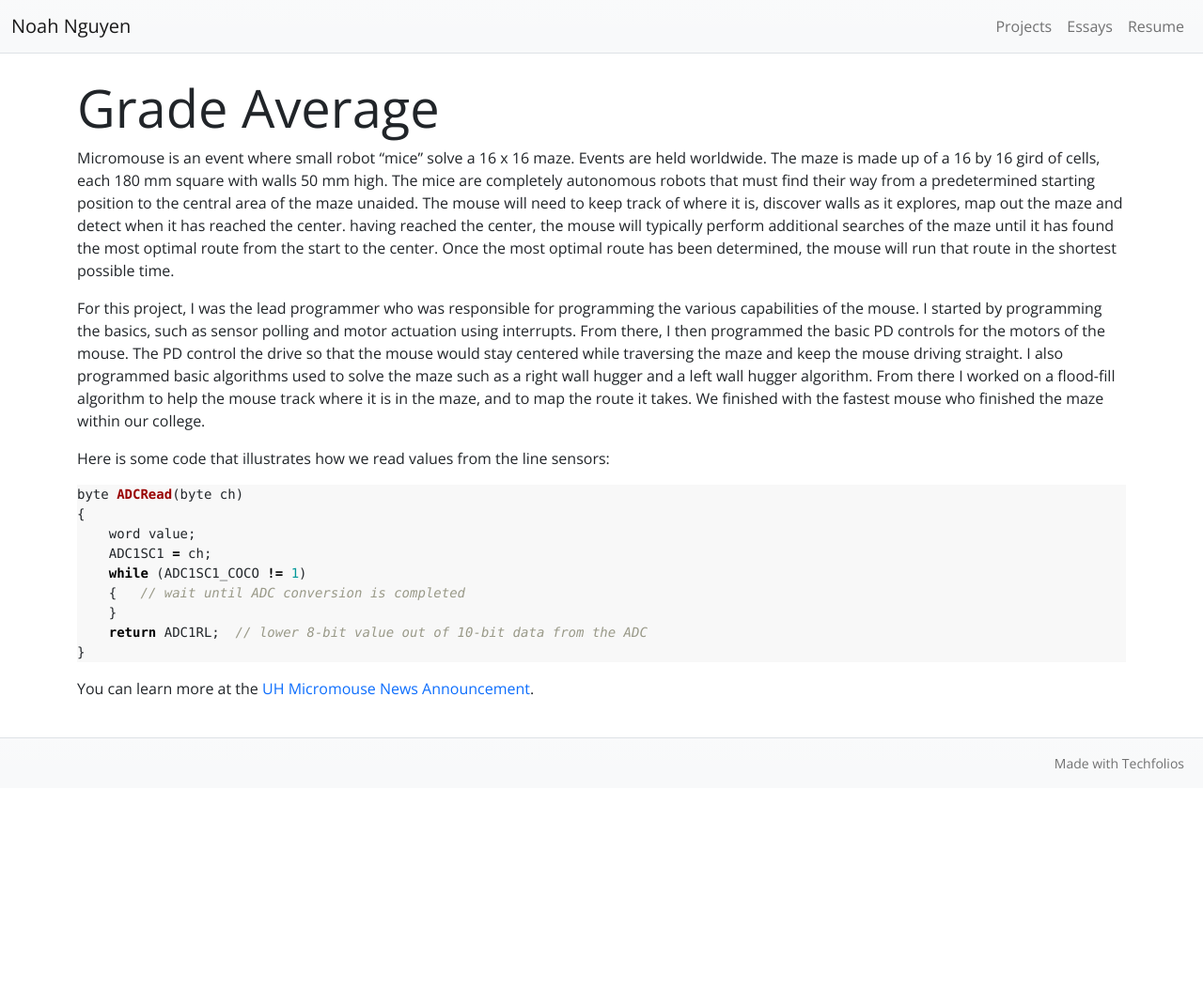
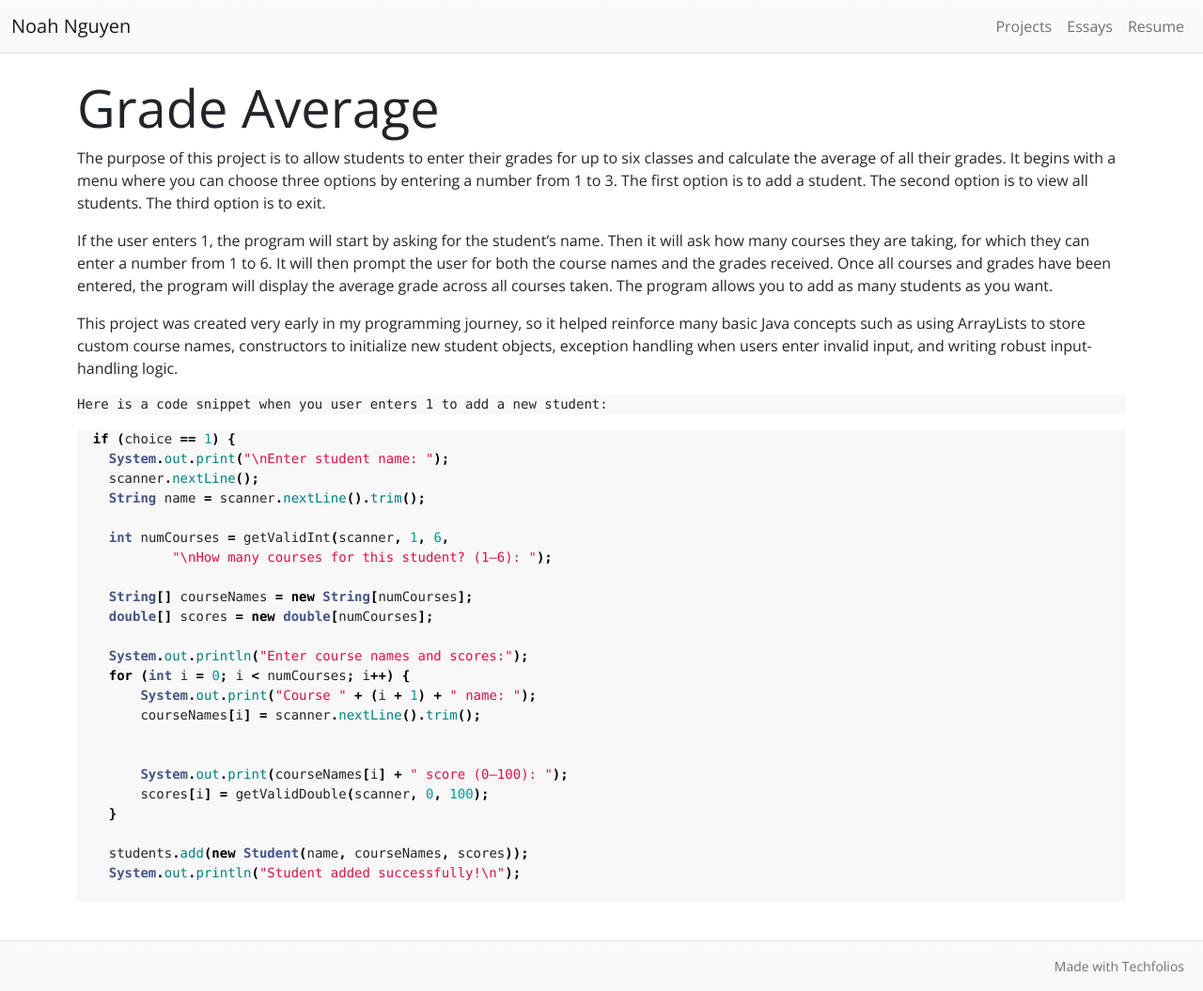
Before and after one commit to NoahNguyenbot/noahnguyenbot.github.io, a Jekyll site: the page built from projects/gradesystem.md, in a window 1280 px wide. Shown: the whole page at 94% size. Built offline with Jekyll 4.4.1, drawn with Linux system fonts in a browser that asks for light colours; before the commit the page ends 900 px from its top, so only the background shows below that.

Commit message:
Update gradesystem.md

````diff
--- a/projects/gradesystem.md
+++ b/projects/gradesystem.md
@@ -11,23 +11,35 @@ summary: "Grade calculator that takes average of all courses taken"
 ---
 
 
+The purpose of this project is to allow students to enter their grades for up to six classes and calculate the average of all their grades. It begins with a menu where you can choose three options by entering a number from 1 to 3. The first option is to add a student. The second option is to view all students. The third option is to exit.
 
-Micromouse is an event where small robot “mice” solve a 16 x 16 maze.  Events are held worldwide.  The maze is made up of a 16 by 16 gird of cells, each 180 mm square with walls 50 mm high.  The mice are completely autonomous robots that must find their way from a predetermined starting position to the central area of the maze unaided.  The mouse will need to keep track of where it is, discover walls as it explores, map out the maze and detect when it has reached the center.  having reached the center, the mouse will typically perform additional searches of the maze until it has found the most optimal route from the start to the center.  Once the most optimal route has been determined, the mouse will run that route in the shortest possible time.
+If the user enters 1, the program will start by asking for the student’s name. Then it will ask how many courses they are taking, for which they can enter a number from 1 to 6. It will then prompt the user for both the course names and the grades received. Once all courses and grades have been entered, the program will display the average grade across all courses taken. The program allows you to add as many students as you want.
 
-For this project, I was the lead programmer who was responsible for programming the various capabilities of the mouse.  I started by programming the basics, such as sensor polling and motor actuation using interrupts.  From there, I then programmed the basic PD controls for the motors of the mouse.  The PD control the drive so that the mouse would stay centered while traversing the maze and keep the mouse driving straight.  I also programmed basic algorithms used to solve the maze such as a right wall hugger and a left wall hugger algorithm.  From there I worked on a flood-fill algorithm to help the mouse track where it is in the maze, and to map the route it takes.  We finished with the fastest mouse who finished the maze within our college.
+This project was created very early in my programming journey, so it helped reinforce many basic Java concepts such as using ArrayLists to store custom course names, constructors to initialize new student objects, exception handling when users enter invalid input, and writing robust input-handling logic.
 
-Here is some code that illustrates how we read values from the line sensors:
+    Here is a code snippet when you user enters 1 to add a new student:
+{% highlight java %}
+  if (choice == 1) {
+    System.out.print("\nEnter student name: ");
+    scanner.nextLine();
+    String name = scanner.nextLine().trim();
 
-```cpp
-byte ADCRead(byte ch)
-{
-    word value;
-    ADC1SC1 = ch;
-    while (ADC1SC1_COCO != 1)
-    {   // wait until ADC conversion is completed
+    int numCourses = getValidInt(scanner, 1, 6,
+            "\nHow many courses for this student? (1–6): ");
+
+    String[] courseNames = new String[numCourses];
+    double[] scores = new double[numCourses];
+
+    System.out.println("Enter course names and scores:");
+    for (int i = 0; i < numCourses; i++) {
+        System.out.print("Course " + (i + 1) + " name: ");
+        courseNames[i] = scanner.nextLine().trim();
+
+
+        System.out.print(courseNames[i] + " score (0–100): ");
+        scores[i] = getValidDouble(scanner, 0, 100);
     }
-    return ADC1RL;  // lower 8-bit value out of 10-bit data from the ADC
-}
-```
 
-You can learn more at the [UH Micromouse News Announcement](https://manoa.hawaii.edu/news/article.php?aId=2857).
+    students.add(new Student(name, courseNames, scores));
+    System.out.println("Student added successfully!\n");
+    {% endhighlight %}
````
